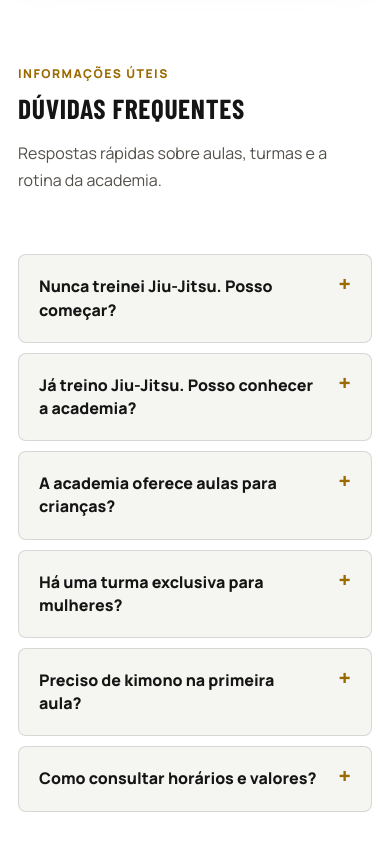
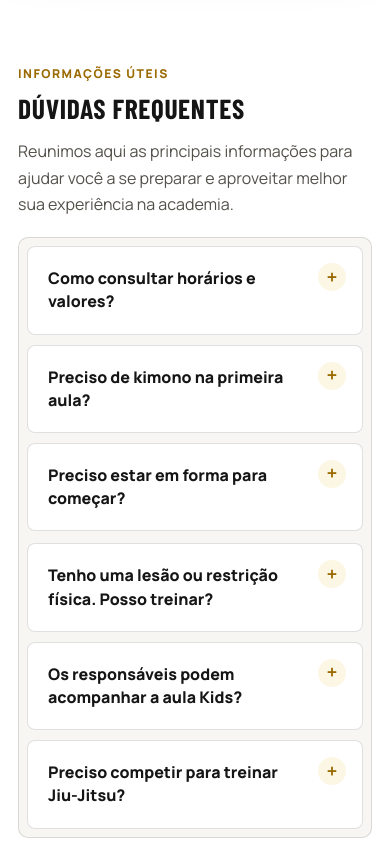
Before and after one commit to ederrabelo/tocadoleao-landingpage, a React (Vite) app: page / in a window 390 px wide. Shown: the part 7920-8764 px from the top of the page. Built offline with nearby package versions, Linux system fonts and the light colour scheme; a web font is replaced by a local one.

Commit message:
Seção de dúvidas redesenhada e adicionada novas perguntas respondidas

```diff
--- a/src/App.css
+++ b/src/App.css
@@ -756,19 +756,41 @@
 }
 
 .faq-layout {
+  display: block;
+}
+
+.faq-heading {
   display: grid;
-  grid-template-columns: minmax(0, 0.68fr) minmax(460px, 1fr);
+  grid-template-columns: minmax(0, 0.78fr) minmax(440px, 1fr);
   gap: 54px;
+  align-items: end;
+  margin-bottom: 26px;
+}
+
+.faq-heading .section-kicker {
+  margin-bottom: 0;
+}
+
+.faq-intro {
+  max-width: 680px;
+  margin: 0;
+  color: var(--section-muted);
+  font-size: 1.08rem;
+  line-height: 1.65;
+}
+
+.faq-list {
+  display: grid;
+  padding: 18px;
+  border: 1px solid var(--section-line);
+  border-radius: 10px;
+  background: #f7f6f3;
+  grid-template-columns: repeat(2, minmax(0, 1fr));
+  gap: 12px;
   align-items: start;
 }
 
-.faq-intro {
-  margin: 0 0 26px;
-  color: var(--section-muted);
-  line-height: 1.7;
-}
-
-.faq-list {
+.faq-column {
   display: grid;
   gap: 10px;
 }
@@ -776,7 +798,12 @@
 .faq-list details {
   border: 1px solid var(--section-line);
   border-radius: 8px;
-  background: var(--section-card);
+  background: #ffffff;
+}
+
+.faq-list details[open] {
+  border-color: rgba(154, 106, 0, 0.36);
+  box-shadow: 0 8px 22px rgba(21, 21, 21, 0.07);
 }
 
 .faq-list summary {
@@ -795,11 +822,19 @@
 
 .faq-list summary::after {
   position: absolute;
-  top: 18px;
-  right: 20px;
+  top: 16px;
+  right: 16px;
+  display: inline-flex;
+  align-items: center;
+  justify-content: center;
+  width: 28px;
+  height: 28px;
+  border-radius: 50%;
+  background: rgba(239, 196, 90, 0.16);
   color: var(--gold-dark);
   content: '+';
-  font-size: 1.4rem;
+  font-size: 1.2rem;
+  font-weight: 700;
   line-height: 1;
 }
 
@@ -1084,6 +1119,10 @@
     gap: 34px;
   }
 
+  .faq-heading {
+    gap: 34px;
+  }
+
   .program-grid {
     grid-template-columns: 1fr;
   }
@@ -1281,6 +1320,25 @@
     padding: 18px;
   }
 
+  .faq-heading,
+  .faq-list {
+    grid-template-columns: 1fr;
+  }
+
+  .faq-heading {
+    gap: 0;
+    margin-bottom: 20px;
+  }
+
+  .faq-intro {
+    margin-top: 16px;
+    font-size: 1rem;
+  }
+
+  .faq-list {
+    padding: 8px;
+  }
+
   .photo-gallery-wrap {
     padding: 12px 5px;
   }
--- a/src/App.tsx
+++ b/src/App.tsx
@@ -190,36 +190,39 @@ const storeCategories = [
 
 const faqs = [
   {
-    question: 'Nunca treinei Jiu-Jitsu. Posso começar?',
+    question: 'Como consultar horários e valores?',
     answer:
-      'Sim. Quem está começando pode fazer uma aula introdutória individualizada, com orientação próxima para conhecer a dinâmica do tatame e os fundamentos com segurança.',
-  },
-  {
-    question: 'Já treino Jiu-Jitsu. Posso conhecer a academia?',
-    answer:
-      'Sim. Praticantes com experiência e visitantes de passagem por Cuiabá são bem-vindos para conhecer a estrutura e treinar com a nossa equipe.',
-  },
-  {
-    question: 'A academia oferece aulas para crianças?',
-    answer:
-      'Sim. O programa Kids respeita a idade, o ritmo e o nível de concentração de cada criança, com uma evolução gradual dentro do Jiu-Jitsu.',
-  },
-  {
-    question: 'Há uma turma exclusiva para mulheres?',
-    answer:
-      'Sim. A turma feminina é conduzida por uma professora e oferece um ambiente seguro, técnico e acolhedor para iniciantes ou praticantes com experiência.',
+      'Chame a nossa equipe no WhatsApp. Assim conseguimos indicar a turma adequada para o seu perfil e informar os horários disponíveis.',
   },
   {
     question: 'Preciso de kimono na primeira aula?',
     answer:
-      'Não. Para começar, basta usar uma roupa confortável de treino e trazer uma garrafinha de água para se manter bem hidratado.',
+      'Não. Iniciantes podem fazer a primeira aula com ou sem kimono. Use uma roupa confortável, sem zíper ou detalhes que possam machucar, mantenha as unhas cortadas e traga uma garrafinha de água.',
   },
   {
-    question: 'Como consultar horários e valores?',
+    question: 'Preciso estar em forma para começar?',
     answer:
-      'Chame a nossa equipe no WhatsApp. Assim conseguimos indicar a turma adequada para o seu perfil e informar os horários disponíveis.',
+      'Não. A aula introdutória permite conhecer os fundamentos no seu ritmo. O condicionamento evolui gradualmente com a prática.',
+  },
+  {
+    question: 'Tenho uma lesão ou restrição física. Posso treinar?',
+    answer:
+      'Depende da condição. Avise nossa equipe antes da aula e informe o professor. Em alguns casos, a orientação médica é recomendada antes de iniciar.',
+  },
+  {
+    question: 'Os responsáveis podem acompanhar a aula Kids?',
+    answer:
+      'Sim. Os responsáveis podem acompanhar a aula dos filhos à beira do tatame.',
+  },
+  {
+    question: 'Preciso competir para treinar Jiu-Jitsu?',
+    answer:
+      'Não. Você pode treinar para melhorar o condicionamento, aprender defesa pessoal e praticar uma atividade física. A competição é uma possibilidade, não uma obrigação.',
   },
 ]
+
+const faqColumnBreak = Math.ceil(faqs.length / 2)
+const faqColumns = [faqs.slice(0, faqColumnBreak), faqs.slice(faqColumnBreak)]
 
 function trackEvent(event: string, source: string) {
   window.dataLayer = window.dataLayer ?? []
@@ -977,16 +980,20 @@ function App() {
 
         <section id="duvidas" className="section section-white faq-section">
           <div className="section-inner faq-layout">
+            <div className="faq-heading">
               <div>
                 <p className="eyebrow">Informações úteis</p>
                 <h2 className="section-kicker">Dúvidas frequentes</h2>
+              </div>
               <p className="faq-intro">
-                Respostas rápidas sobre aulas, turmas e a rotina da academia.
+                Reunimos aqui as principais informações para ajudar você a se preparar e aproveitar melhor sua experiência na academia.
               </p>
             </div>
 
             <div className="faq-list">
-              {faqs.map((faq) => (
+              {faqColumns.map((column, index) => (
+                <div className="faq-column" key={`faq-column-${index}`}>
+                  {column.map((faq) => (
                     <details
                       key={faq.question}
                       onToggle={(event) => {
@@ -998,6 +1005,8 @@ function App() {
                       <summary>{faq.question}</summary>
                       <p>{faq.answer}</p>
                     </details>
+                  ))}
+                </div>
               ))}
             </div>
           </div>
```
Lines whose indentation alone changed are shown as unchanged.
